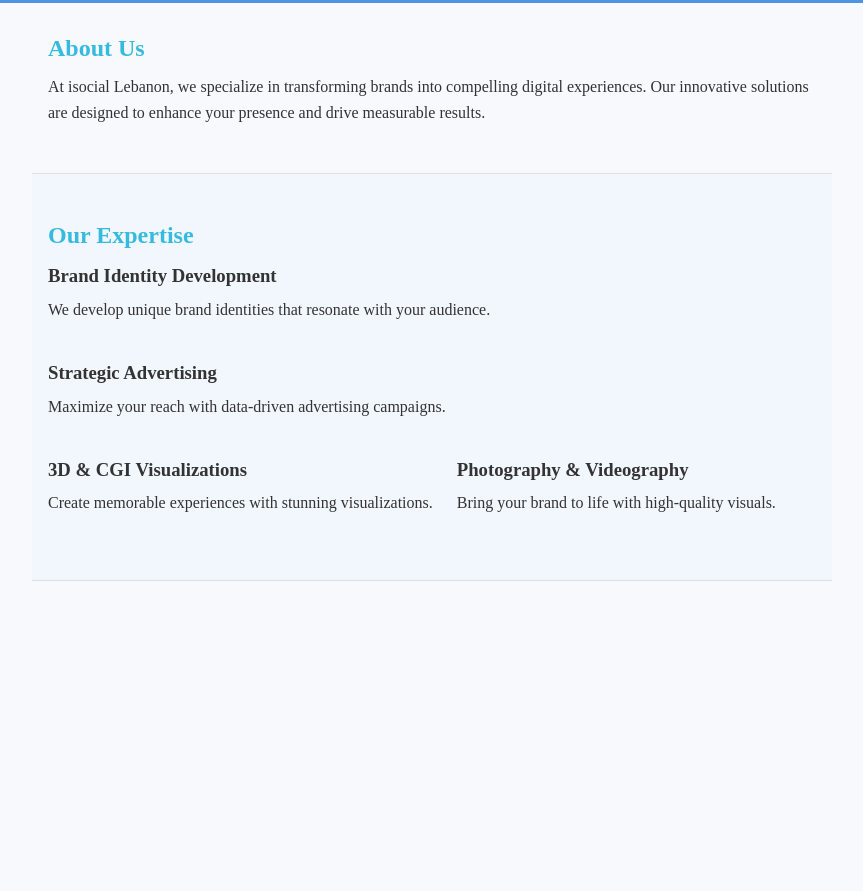
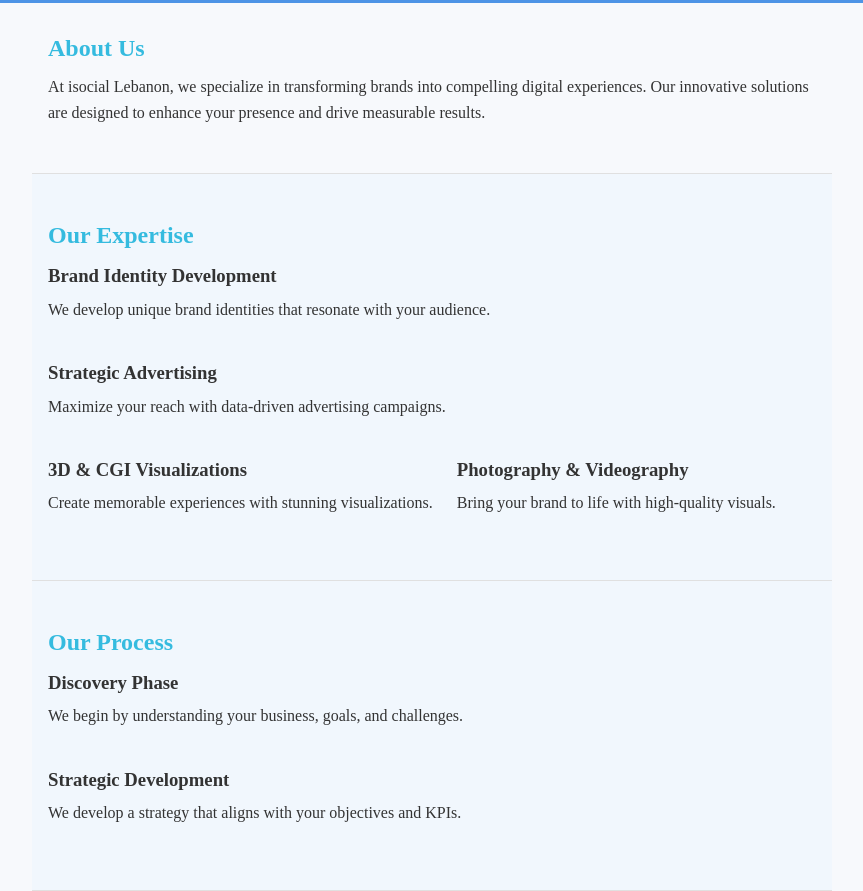
Before and after one commit to Yasmina-Maddah/Isocial-website, a plain HTML site: page index.html in a window 1280 px wide. Shown: the part 432-1323 px from the top of the page, without its empty margins (208-1071 px from the left). Before the commit the page ends 1013 px from the top, so only its background shows below. Drawn offline with nearby package versions, Linux system fonts and the light colour scheme; a web font is replaced by a local one.

Commit message:
Added the Process Section

```diff
--- a/index.html
+++ b/index.html
@@ -77,6 +77,20 @@
         </div>
     </section>
 
+    <section id="process" class="process animated-section">
+        <h2>Our Process</h2>
+        <div class="section-content">
+          <div class="process-step">
+            <h3>Discovery Phase</h3>
+            <p>We begin by understanding your business, goals, and challenges.</p>
+          </div>
+          <div class="process-step">
+            <h3>Strategic Development</h3>
+            <p>We develop a strategy that aligns with your objectives and KPIs.</p>
+          </div>
+        </div>
+    </section>
+
 </body>
 <script src="Scripts/index.js"></script>
 </html>
```
